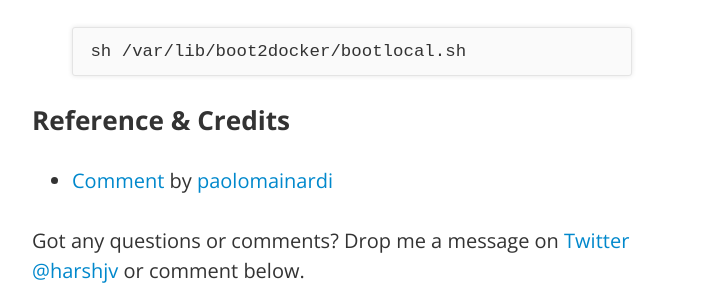
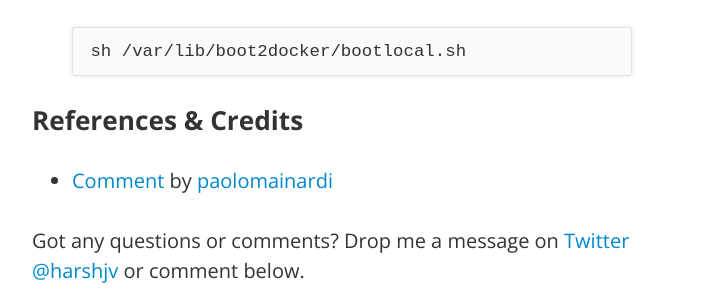
Before and after one commit to hbcbh1999/harshjv.github.io, a Jekyll site: the page built from _posts/2015-03-21-setup-nfs-with-boot2docker-and-os-x.md, in a window 1280 px wide. Shown: the part 1504-1804 px from the top of the page, without its empty margins (288-990 px from the left). Built offline with Jekyll 4.4.1, drawn with Linux system fonts in a browser that asks for light colours; Markdown is read by kramdown in place of the engine named in the settings; comment, search, counter and statistics services are not loaded.

Commit message:
Update 2015-03-21-setup-nfs-with-boot2docker-and-os-x.md

```diff
--- a/_posts/2015-03-21-setup-nfs-with-boot2docker-and-os-x.md
+++ b/_posts/2015-03-21-setup-nfs-with-boot2docker-and-os-x.md
@@ -57,6 +57,6 @@ sh /var/lib/boot2docker/bootlocal.sh
 {% endhighlight %}
 
 
-### Reference & Credits
+### References & Credits
 
 * [Comment](https://github.com/boot2docker/boot2docker/issues/581#issuecomment-74535277) by [paolomainardi](https://github.com/paolomainardi)
```
